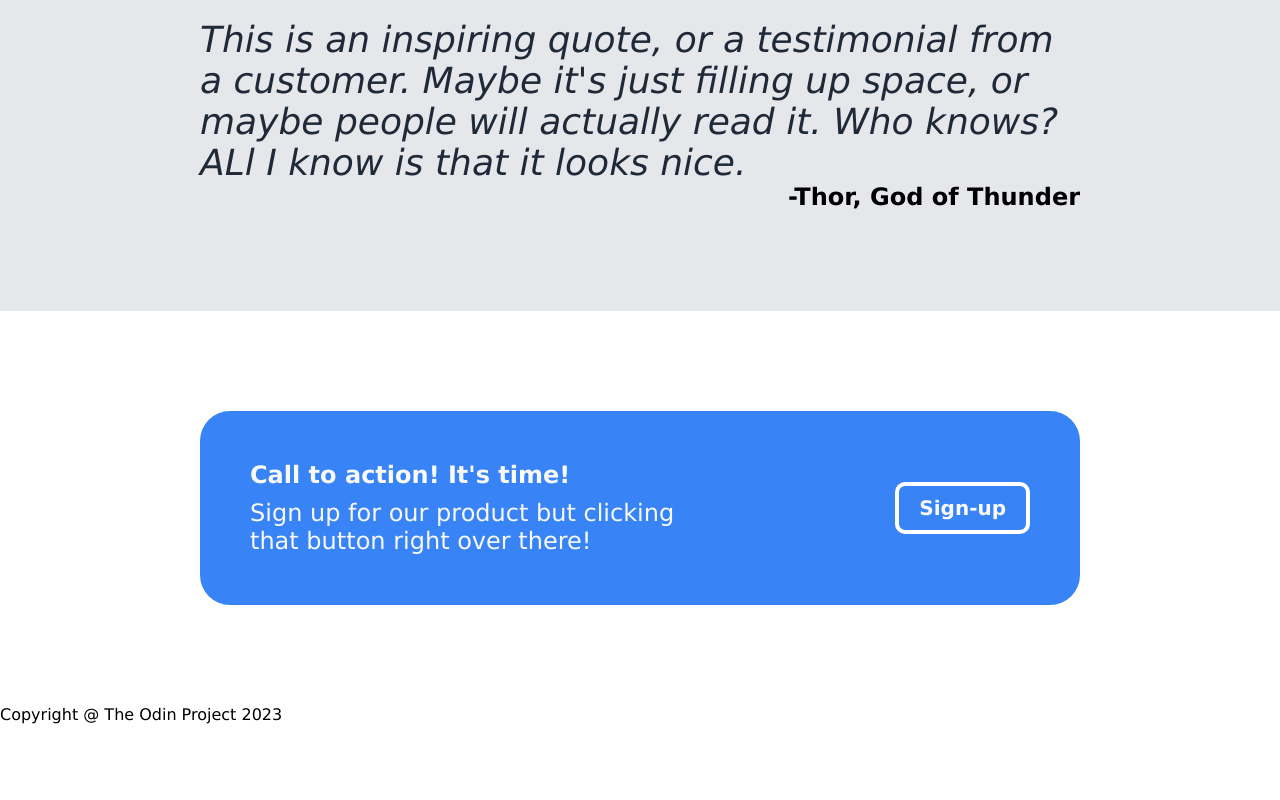
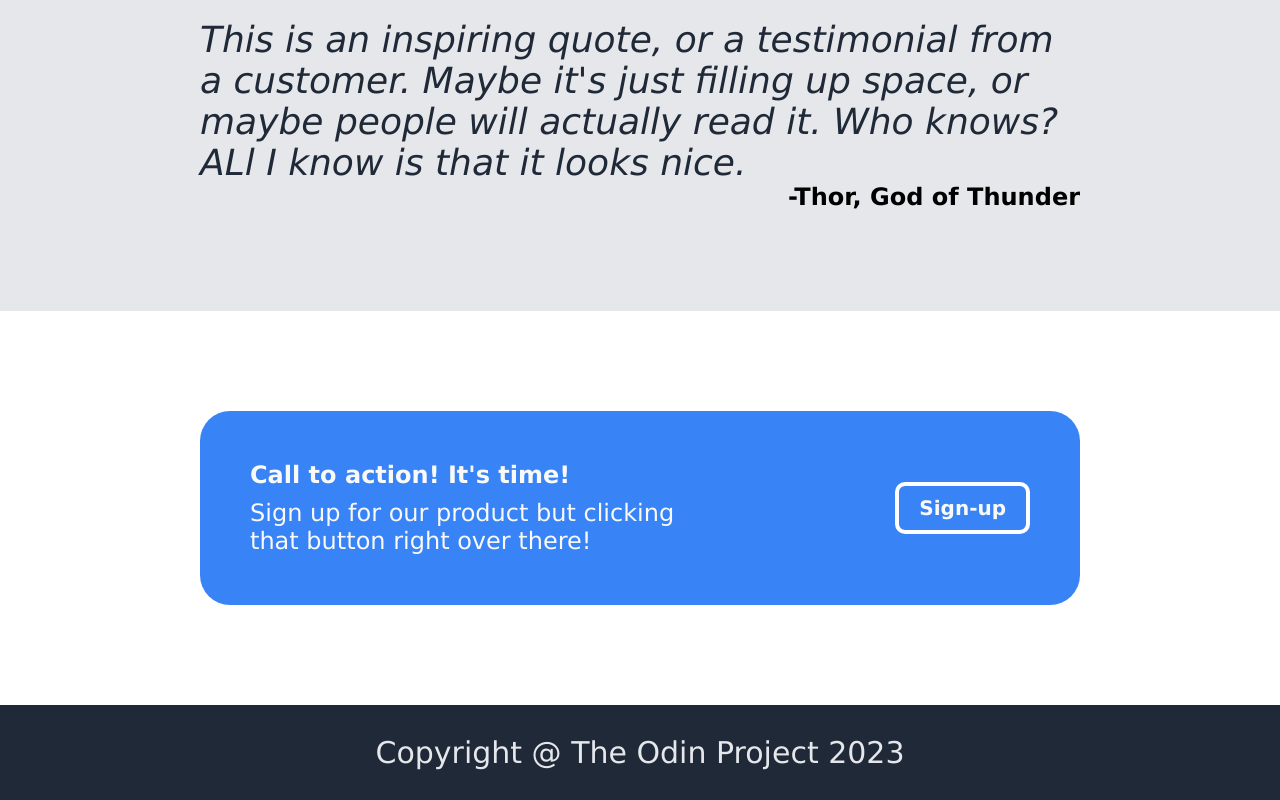
Before and after one commit to paritoshparashar/landing-page, a plain HTML site: page index.html in a window 1280 px wide. Shown: the part 908-1708 px from the top of the page. Before the commit the page ends 1632 px from the top, so only its background shows below. Drawn offline with Linux system fonts and the light colour scheme.

Commit message:
Add style to footer content

```diff
--- a/style.css
+++ b/style.css
@@ -148,3 +148,13 @@ header{
     border-radius: 10px;
     font-weight: 600;
 }
+
+footer{
+    background-color: #1F2937;
+    display: flex;
+    align-items: center;
+    justify-content: center;
+    color: #E5E7EB;
+    font-size: 30px;
+    padding: 30px;
+}
```
